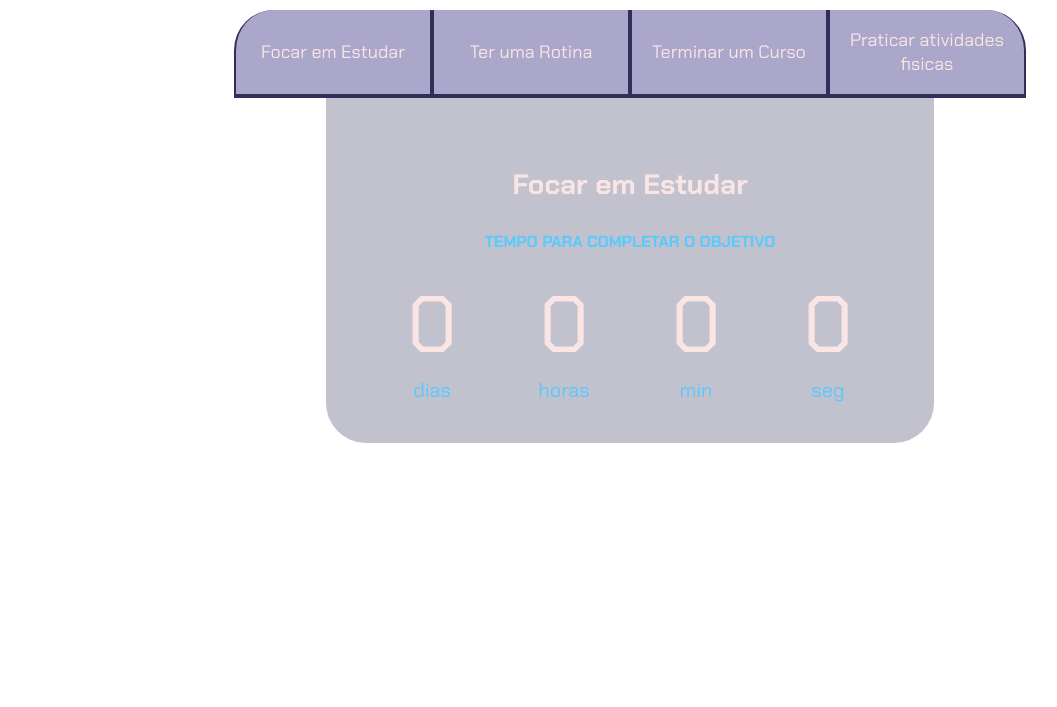
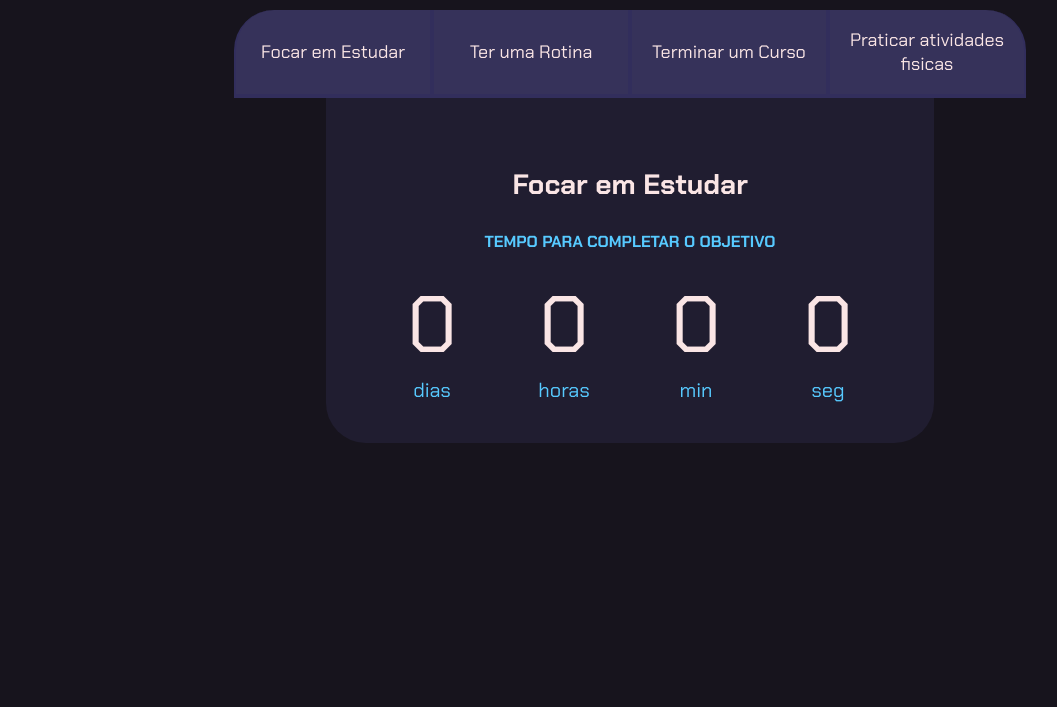
Before and after one commit to alealexia/3-ano-1, a plain HTML site: page index.html in a window 1280 px wide. Shown: the part 93-800 px from the top of the page, without its empty margins (10-1067 px from the left). Drawn offline with Linux system fonts and the light colour scheme.

Commit message:
Update style.css

```diff
--- a/style.css
+++ b/style.css
@@ -1,7 +1,7 @@
 @import url('https://fonts.googleapis.com/css2?family=Chakra+Petch:wght@400;700&display=swap');
 
 :root {
-    --cor-de-fundo: #ffffff;
+    --cor-de-fundo: #17141d;
     --verde: #57caff;
     --branco: #fae5e5;
     --botao-ativo: #322e5c;
```
